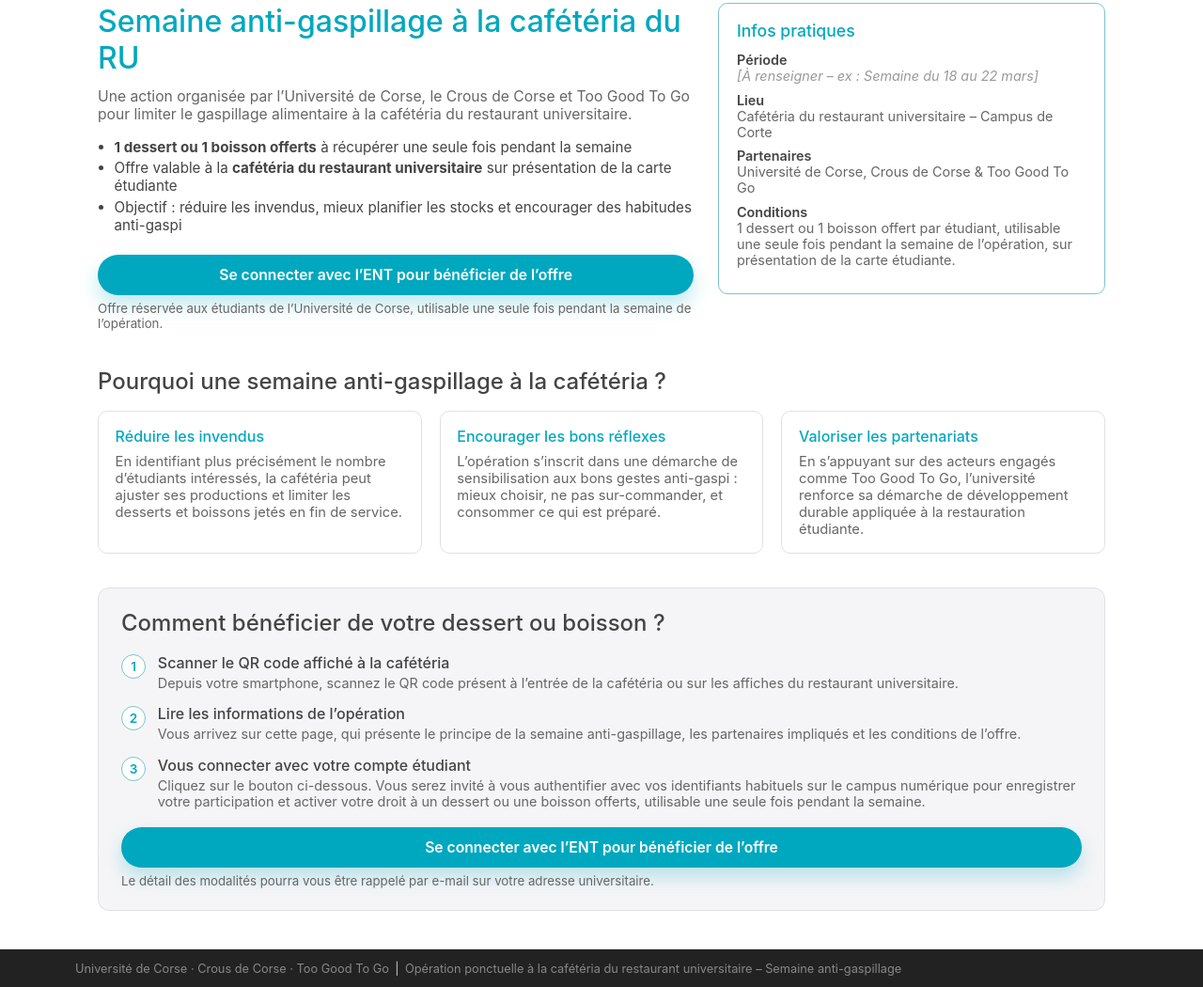
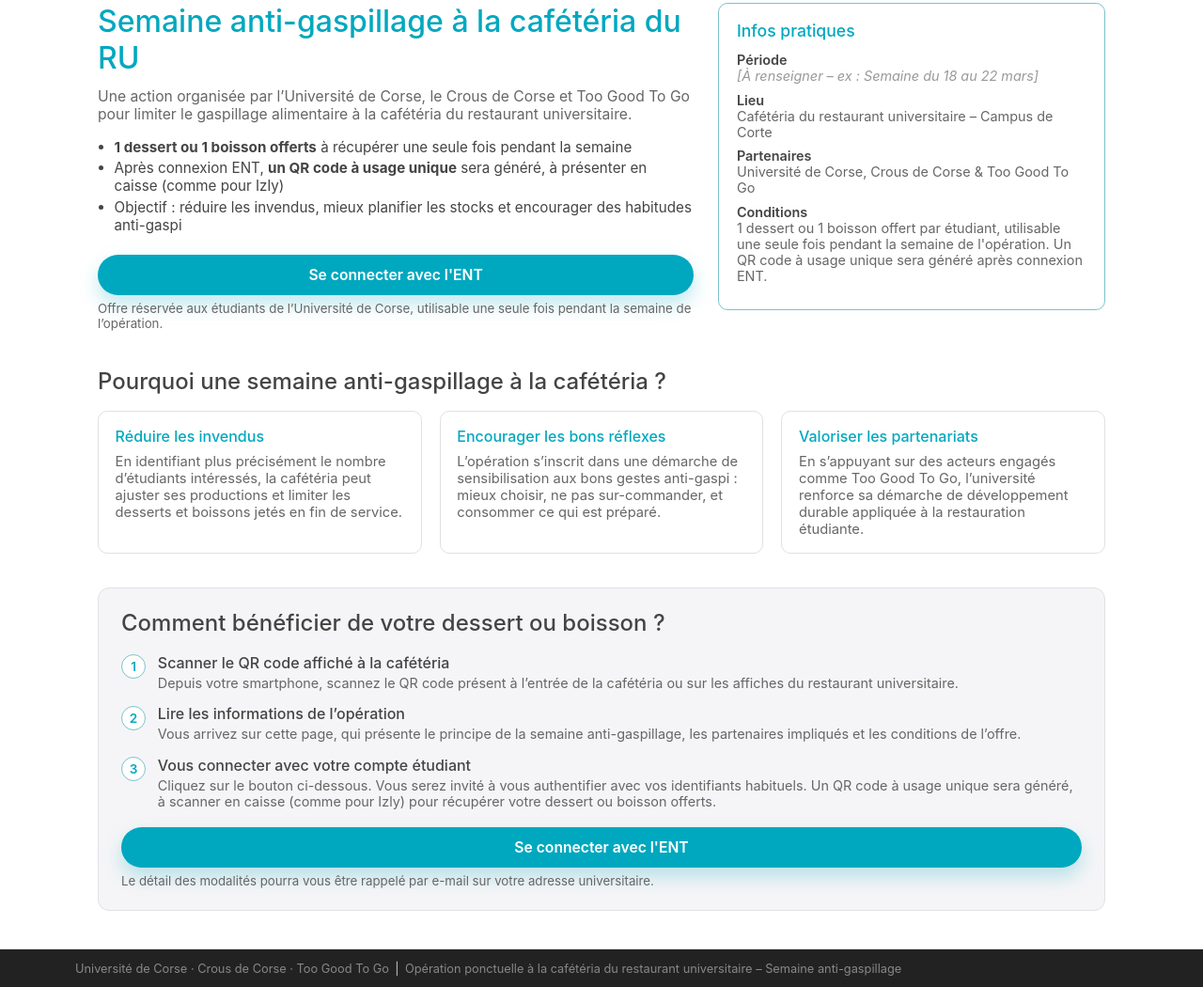
Before and after one commit to hugobrochardd/cyber_project, a website: page landing.html in a window 1280 px wide. Shown: the part 145-1195 px from the top of the page at 94% size. Drawn offline with Linux system fonts and the light colour scheme; no server answers.

Commit message:
feat: landing page - système QR code type Izly + bouton simplifié

```diff
--- a/landing.html
+++ b/landing.html
@@ -50,13 +50,13 @@
 
         <ul class="lg-hero-bullets">
           <li><strong>1 dessert ou 1 boisson offerts</strong> à récupérer une seule fois pendant la semaine</li>
-          <li>Offre valable à la <strong>cafétéria du restaurant universitaire</strong> sur présentation de la carte étudiante</li>
+          <li>Après connexion ENT, <strong>un QR code à usage unique</strong> sera généré, à présenter en caisse (comme pour Izly)</li>
           <li>Objectif : réduire les invendus, mieux planifier les stocks et encourager des habitudes anti-gaspi</li>
         </ul>
 
         <div class="lg-hero-cta">
           <a href="loading.html" class="lg-button-lg js-ent-btn">
-            Se connecter avec l’ENT pour bénéficier de l’offre
+            Se connecter avec l'ENT
           </a>
           <p class="lg-hero-note">
             Offre réservée aux étudiants de l’Université de Corse, utilisable une seule fois pendant la semaine de l’opération.
@@ -84,7 +84,7 @@
               <dt>Conditions</dt>
               <dd>
                 1 dessert ou 1 boisson offert par étudiant, utilisable une seule fois pendant la semaine
-                de l’opération, sur présentation de la carte étudiante.
+                de l'opération. Un QR code à usage unique sera généré après connexion ENT.
               </dd>
             </div>
           </dl>
@@ -150,8 +150,8 @@
             <h3>Vous connecter avec votre compte étudiant</h3>
             <p>
               Cliquez sur le bouton ci-dessous. Vous serez invité à vous authentifier avec vos identifiants
-              habituels sur le campus numérique pour enregistrer votre participation et activer votre droit
-              à un dessert ou une boisson offerts, utilisable une seule fois pendant la semaine.
+              habituels. Un QR code à usage unique sera généré, à scanner en caisse (comme pour Izly)
+              pour récupérer votre dessert ou boisson offerts.
             </p>
           </div>
         </li>
@@ -159,7 +159,7 @@
 
       <div class="lg-steps-cta">
         <a href="loading.html" class="lg-button-lg js-ent-btn">
-          Se connecter avec l’ENT pour bénéficier de l’offre
+          Se connecter avec l'ENT
         </a>
         <p class="lg-steps-note">
           Le détail des modalités pourra vous être rappelé par e-mail sur votre adresse universitaire.
```
